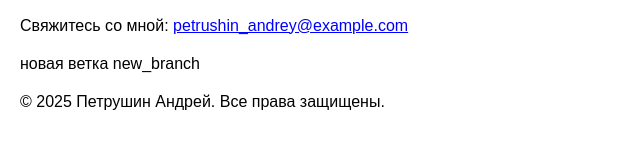
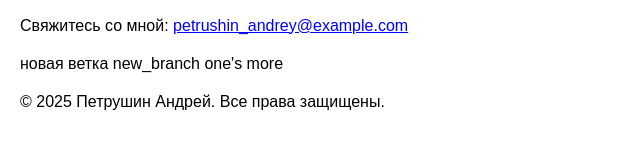
Before and after one commit to silvegeno/geekbrains, a plain HTML site: page index.html in a window 1280 px wide. Shown: the part 319-468 px from the top of the page, 0-640 px from the left. Drawn offline with Linux system fonts and the light colour scheme.

Commit message:
one more

```diff
--- a/index.html
+++ b/index.html
@@ -31,7 +31,7 @@
     </section>
 
     <section>
-        <p>новая ветка new_branch</p>
+        <p>новая ветка new_branch one's more</p>
     </section>
     <footer>
         <p>&copy; 2025 Петрушин Андрей. Все права защищены.</p>
```
